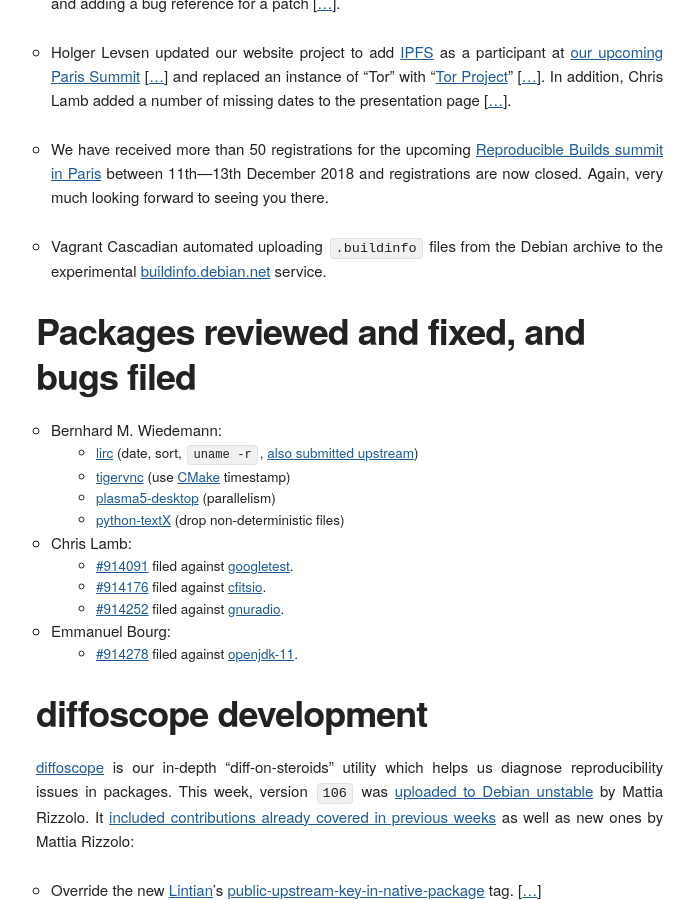
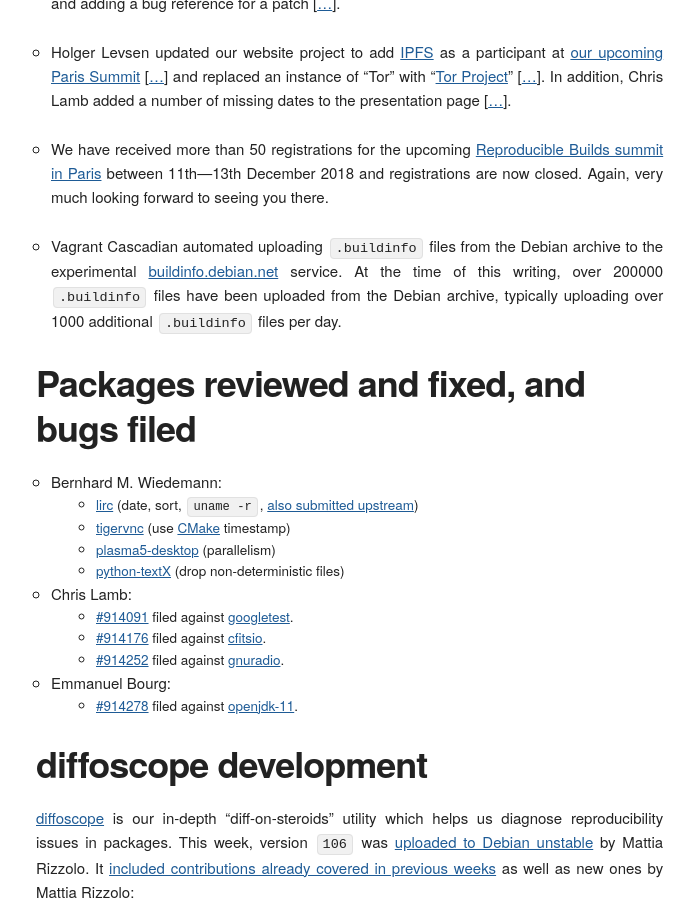
Before and after one commit to prototypefund/reproducible-website, a Jekyll site: the page built from _blog/posts/187.md, in a window 1280 px wide and 900 px high, scrolled down 973 px. Shown: the whole window, without its empty margins (124-819 px from the left). Built offline with Jekyll 4.4.1, drawn with Linux system fonts in a browser that asks for light colours; some web fonts are replaced.

Commit message:
187: Add estimates of how many buildinfo files have been uploaded from the Debian archive.

```diff
--- a/_blog/posts/187.md
+++ b/_blog/posts/187.md
@@ -19,7 +19,7 @@
 
 * We have received more than 50 registrations for the upcoming [Reproducible Builds summit in Paris](https://reproducible-builds.org/events/paris2018/) between 11th—13th December 2018 and registrations are now closed. Again, very much looking forward to seeing you there.
 
-* Vagrant Cascadian automated uploading `.buildinfo` files from the Debian archive to the experimental [buildinfo.debian.net](https://buildinfo.debian.net/) service.
+* Vagrant Cascadian automated uploading `.buildinfo` files from the Debian archive to the experimental [buildinfo.debian.net](https://buildinfo.debian.net/) service. At the time of this writing, over 200000 `.buildinfo` files have been uploaded from the Debian archive, typically uploading over 1000 additional `.buildinfo` files per day.
 
 Packages reviewed and fixed, and bugs filed
 -------------------------------------------
```
